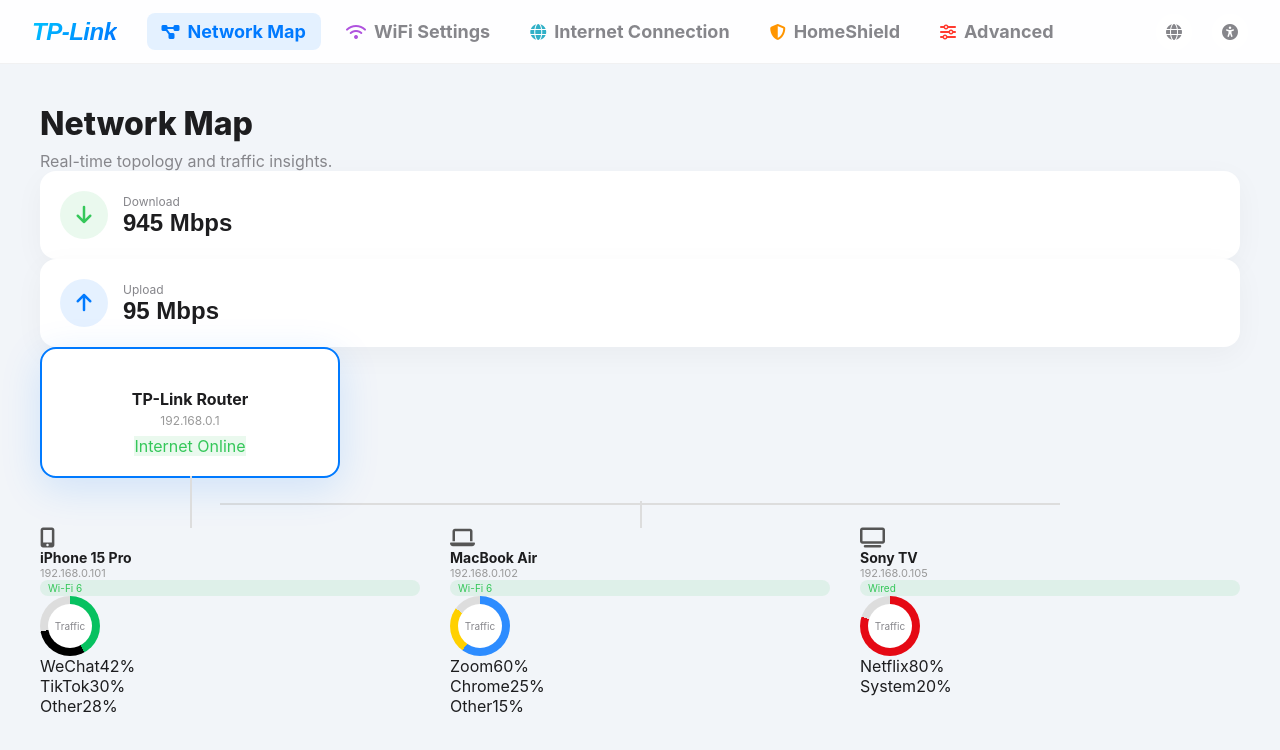
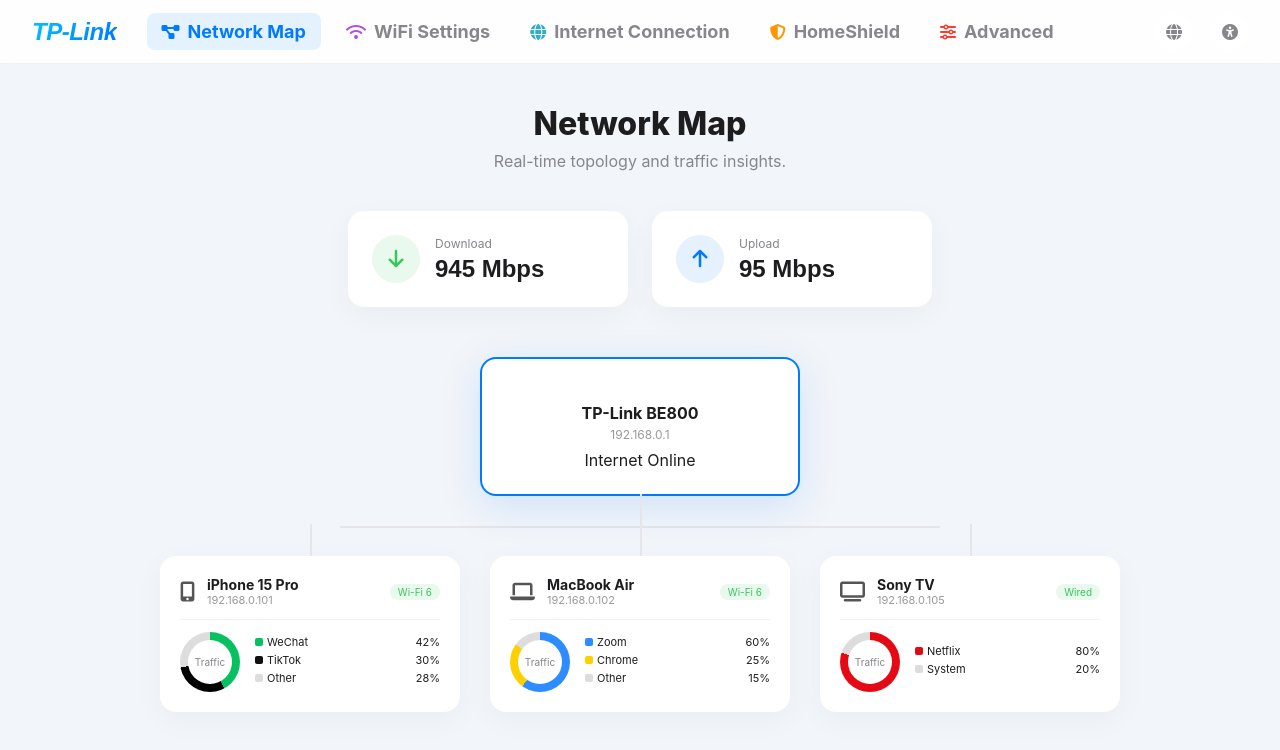
Before and after one commit to KeytoLove1104/Archer-A, a plain HTML site: page index.html in a window 1280 px wide. Drawn offline with Linux system fonts and the light colour scheme.

Commit message:
Update index.html

```diff
--- a/index.html
+++ b/index.html
@@ -11,7 +11,7 @@
             --primary-color: #007AFF;
             --bg-body: #F2F5F9;
             --sidebar-bg: #FFFFFF;
-            --top-nav-bg: rgba(255, 255, 255, 0.9); /* 轻微玻璃拟态 */
+            --top-nav-bg: rgba(255, 255, 255, 0.9);
             --text-main: #1D1D1F;
             --text-sub: #86868B;
             --shadow-soft: 0 8px 30px rgba(0, 0, 0, 0.04);
@@ -53,7 +53,6 @@
             flex-shrink: 0;
         }
 
-        /* 艺术字 Logo */
         .logo {
             font-family: 'Futura', 'Avenir Next', sans-serif;
             font-weight: 800;
@@ -66,7 +65,7 @@
         }
 
         .header-icons { display: flex; gap: 20px; }
-        .icon-btn { /* Style retained from Demo B for consistency */
+        .icon-btn {
             width: 36px; height: 36px; border-radius: 50%; display: flex; align-items: center;
             justify-content: center; cursor: pointer; color: var(--text-sub); transition: all 0.2s;
             background: rgba(255,255,255,0.5);
@@ -86,15 +85,14 @@
             display: flex;
             align-items: center;
             gap: 8px;
-            font-size: 18px; /* 大号字体 */
-            font-weight: 700; /* 加粗 */
+            font-size: 18px;
+            font-weight: 700;
             color: var(--text-sub);
             transition: all 0.2s;
         }
         .nav-l1-top:hover { background: rgba(0,0,0,0.03); }
         .nav-l1-top.active { color: var(--primary-color); background: rgba(0, 122, 255, 0.1); }
 
-        /* L1 顶部图标的颜色 */
         .nav-l1-top i { font-size: 16px; }
         .icon-top-blue { color: var(--icon-blue); }
         .icon-top-purple { color: var(--icon-purple); }
@@ -105,7 +103,6 @@
         /* ==================== 3. 主容器与动态侧边栏 ==================== */
         .container { display: flex; flex: 1; overflow: hidden; }
 
-        /* 侧边栏容器：用于动态显示/隐藏 */
         .sidebar-wrapper {
             width: var(--sidebar-width);
             background: var(--sidebar-bg);
@@ -115,7 +112,6 @@
             flex-shrink: 0;
             transition: width 0.3s ease-in-out;
         }
-        /* 隐藏侧边栏，宽度为 0，内容区域自动拉伸 */
         .sidebar-hidden {
             width: 0;
             padding: 0;
@@ -123,7 +119,6 @@
             border-right: none;
         }
 
-        /* L2/L3 样式 */
         .nav-l2-item {
             padding: 10px 24px;
             cursor: pointer;
@@ -140,12 +135,9 @@
         .nav-l2-item.parent .chevron { transition: transform 0.3s; }
         .nav-l2-item.parent.expanded .chevron { transform: rotate(180deg); }
 
-        /* L3 容器 */
-        .nav-l3-container {
-            display: none; /* 默认隐藏 */
-        }
+        .nav-l3-container { display: none; }
         .nav-l3-item {
-            padding: 8px 24px 8px 48px; /* 缩进 */
+            padding: 8px 24px 8px 48px;
             font-size: 14px;
             color: var(--text-sub);
             transition: all 0.2s;
@@ -159,26 +151,144 @@
             flex: 1;
             padding: 40px;
             overflow-y: auto;
+            /* 确保内容居中 */
+            display: flex;
+            flex-direction: column;
+            align-items: center;
         }
 
-        /* 保持 Network Map 的特殊样式 */
-        .dashboard-header, .stat-card, .topology-area, .router-node, .clients-grid, .client-card, .client-top, .traffic-viz, .donut, .app-list { /* ... (Include all Network Map specific CSS here) */
-            /* Using a placeholder to avoid excessive repetition */
+        /* 统一内容最大宽度容器，防止大屏散开 */
+        .content-wrapper {
+            width: 100%;
+            max-width: 1100px; /* 限制最大宽度，保持和谐 */
         }
-        /* Add essential Network Map CSS for functionality */
-        .stat-card { flex: 1; background: #fff; padding: 20px; border-radius: var(--radius-l); box-shadow: var(--shadow-soft); display: flex; align-items: center; gap: 15px; }
+
+        /* 页面标题居中 */
+        .page-header-text { text-align: center; margin-bottom: 40px; }
+        .page-title { font-size: 32px; font-weight: 800; margin: 0 0 8px 0; color: var(--text-main); }
+        .page-desc { color: var(--text-sub); margin: 0; }
+
+        /* ==================== Network Map 专属居中样式 ==================== */
+
+        /* 仪表盘 */
+        .dashboard-header {
+            display: flex;
+            gap: 24px;
+            margin-bottom: 50px;
+            justify-content: center; /* 居中对齐 */
+        }
+        .stat-card {
+            width: 280px; /* 固定宽度，更整齐 */
+            background: #fff;
+            padding: 24px;
+            border-radius: var(--radius-l);
+            box-shadow: var(--shadow-soft);
+            display: flex;
+            align-items: center;
+            gap: 15px;
+            transition: transform 0.2s;
+        }
+        .stat-card:hover { transform: translateY(-2px); }
         .stat-icon { width: 48px; height: 48px; border-radius: 50%; display: flex; align-items: center; justify-content: center; font-size: 20px; }
         .stat-val { font-size: 24px; font-weight: 800; font-family: 'Futura', sans-serif; }
-        .stat-label { font-size: 12px; color: var(--text-sub); }
-        .router-node { width: 300px; background: #fff; border: 2px solid var(--primary-color); border-radius: var(--radius-l); padding: 20px; text-align: center; position: relative; z-index: 2; margin-bottom: 50px; box-shadow: 0 10px 40px rgba(0, 122, 255, 0.15); }
-        .router-node::after { content: ''; position: absolute; bottom: -52px; left: 50%; width: 2px; height: 52px; background: #ddd; z-index: 1; }
-        .clients-grid { display: grid; grid-template-columns: repeat(auto-fit, minmax(320px, 1fr)); gap: 30px; width: 100%; position: relative; }
-        .clients-grid::before { content: ''; position: absolute; top: -25px; left: 15%; right: 15%; height: 2px; background: #ddd; z-index: 1; }
-        .client-card::before { content: ''; position: absolute; top: -27px; left: 50%; width: 2px; height: 27px; background: #ddd; }
+        .stat-label { font-size: 12px; color: var(--text-sub); margin-bottom: 4px; }
+
+        /* 拓扑区域 */
+        .topology-area {
+            display: flex;
+            flex-direction: column;
+            align-items: center;
+            width: 100%;
+        }
+
+        /* 路由器节点 */
+        .router-node {
+            width: 320px;
+            background: #fff;
+            border: 2px solid var(--primary-color);
+            border-radius: var(--radius-l);
+            padding: 24px;
+            text-align: center;
+            position: relative;
+            z-index: 2;
+            margin-bottom: 60px; /* 增加间距 */
+            box-shadow: 0 10px 40px rgba(0, 122, 255, 0.15);
+        }
+        .router-node::after {
+            content: '';
+            position: absolute;
+            bottom: -62px; /* 延伸到下方 */
+            left: 50%;
+            width: 2px;
+            height: 62px;
+            background: #E5E5EA;
+            z-index: 1;
+        }
+
+        /* 客户端网格 - 改为 Flexbox 实现完美居中 */
+        .clients-grid {
+            display: flex;
+            justify-content: center; /* 居中 */
+            flex-wrap: wrap;
+            gap: 30px;
+            width: 100%;
+            position: relative;
+        }
+        /* 连接横线 */
+        .clients-grid::before {
+            content: '';
+            position: absolute;
+            top: -30px;
+            /* 限制横线宽度，使其不显得太宽 */
+            left: 50%;
+            transform: translateX(-50%);
+            width: 80%; /* 横跨 80% 的区域 */
+            max-width: 600px;
+            height: 2px;
+            background: #E5E5EA;
+            z-index: 1;
+        }
+
+        .client-card {
+            background: #fff;
+            padding: 20px;
+            border-radius: 16px;
+            box-shadow: var(--shadow-soft);
+            position: relative;
+            width: 300px; /* 固定宽度，整齐 */
+            flex-shrink: 0;
+            transition: all 0.2s;
+        }
+        .client-card:hover { transform: translateY(-4px); box-shadow: 0 15px 35px rgba(0,0,0,0.06); }
+        .client-card::before {
+            content: '';
+            position: absolute;
+            top: -32px;
+            left: 50%;
+            width: 2px;
+            height: 32px;
+            background: #E5E5EA;
+        }
+
+        /* 客户端内部样式 */
+        .client-top { display: flex; align-items: center; gap: 12px; border-bottom: 1px solid #f0f0f5; padding-bottom: 12px; margin-bottom: 12px; }
+        .traffic-viz { display: flex; align-items: center; gap: 15px; }
         .donut { width: 60px; height: 60px; border-radius: 50%; position: relative; flex-shrink: 0; }
         .donut-inner { position: absolute; top: 8px; left: 8px; right: 8px; bottom: 8px; background: #fff; border-radius: 50%; display: flex; align-items: center; justify-content: center; font-size: 10px; color: var(--text-sub); }
-        .page-title { font-size: 32px; font-weight: 800; margin: 0 0 8px 0; color: var(--text-main); }
-        .page-desc { color: var(--text-sub); margin: 0; }
+        .app-list { flex: 1; font-size: 11px; }
+        .app-item { display: flex; justify-content: space-between; margin-bottom: 4px; align-items: center; }
+        .dot { width: 8px; height: 8px; border-radius: 2px; display: inline-block; margin-right: 4px; }
+
+        /* 配置视图 */
+        .config-view { background: #fff; border-radius: 20px; padding: 40px; box-shadow: var(--shadow-soft); animation: fadeIn 0.3s ease; text-align: left; }
+        .setting-row { display: flex; justify-content: space-between; align-items: center; padding: 20px 0; border-bottom: 1px solid #f0f0f5; }
+        .switch { position: relative; display: inline-block; width: 50px; height: 28px; }
+        .switch input { opacity: 0; width: 0; height: 0; }
+        .slider { position: absolute; cursor: pointer; top: 0; left: 0; right: 0; bottom: 0; background-color: #ccc; transition: .4s; border-radius: 34px; }
+        input:checked + .slider { background-color: var(--primary-color); }
+        input:checked + .slider:before { transform: translateX(22px); }
+
+        @keyframes fadeIn { from { opacity: 0; transform: translateY(10px); } to { opacity: 1; transform: translateY(0); } }
 
     </style>
 </head>
@@ -261,7 +371,7 @@
                             "Port Triggering": { type: 'leaf' },
                             "UPnP": { type: 'leaf' },
                             "DMZ": { type: 'leaf' },
-                            "Advanced(NAT/Internet Port Negotiation)": { type: 'leaf' }
+                            "Advanced(NAT)": { type: 'leaf' }
                         }
                     },
                     "WPS": { type: 'leaf' },
@@ -283,9 +393,6 @@
                             "Reboot": { type: 'leaf' },
                             "Administration": { type: 'leaf' },
                             "Time Settings": { type: 'leaf' },
-                            "Voice Assistant": { type: 'leaf' },
-                            "LED Control": { type: 'leaf' },
-                            "Operation Mode": { type: 'leaf' },
                             "System Log": { type: 'leaf' },
                             "Diagnostic Tools": { type: 'leaf' },
                             "About": { type: 'leaf' }
@@ -297,7 +404,7 @@
 
         const networkMapData = {
             global: { download: '945 Mbps', upload: '95 Mbps' },
-            router: { name: 'TP-Link Router', ip: '192.168.0.1' },
+            router: { name: 'TP-Link BE800', ip: '192.168.0.1' },
             clients: [
                 { name: "iPhone 15 Pro", type: "mobile", icon: "fa-mobile-alt", con: "Wi-Fi 6", ip: "192.168.0.101", apps: [ {n:"WeChat", p:42, c:"#07C160"}, {n:"TikTok", p:30, c:"#111"}, {n:"Other", p:28, c:"#ddd"} ] },
                 { name: "MacBook Air", type: "laptop", icon: "fa-laptop", con: "Wi-Fi 6", ip: "192.168.0.102", apps: [ {n:"Zoom", p:60, c:"#2D8CFF"}, {n:"Chrome", p:25, c:"#FFD000"}, {n:"Other", p:15, c:"#ddd"} ] },
@@ -305,52 +412,37 @@
             ]
         };
 
-        let currentActiveGroup = null; // 记录当前激活的顶部父节点
+        let currentActiveGroup = null;
 
         // ==================== 逻辑控制 ====================
 
-        // L1 顶部导航点击处理
         function navToL1(title, type, el) {
-            // 顶部激活状态管理
             document.querySelectorAll('.nav-l1-top').forEach(e => e.classList.remove('active'));
             el.classList.add('active');
 
             const sidebar = document.getElementById('sidebar-wrapper');
 
-            // 1. 如果是父节点 (HomeShield/Advanced)
             if (type === 'parent') {
-                sidebar.classList.remove('sidebar-hidden'); // 显示侧边栏
+                sidebar.classList.remove('sidebar-hidden');
                 renderSidebar(title);
-                // 默认激活侧边栏的第一个 L2 项
                 const firstL2 = Object.keys(NAV_DATA[title].children)[0];
-                if (firstL2) {
-                    navToL2(firstL2, 'leaf');
-                }
+                if (firstL2) navToL2(firstL2, 'leaf');
                 currentActiveGroup = title;
-            }
-            // 2. 如果是叶节点 (Network Map, WiFi, Internet)
-            else {
-                sidebar.classList.add('sidebar-hidden'); // 隐藏侧边栏
+            } else {
+                sidebar.classList.add('sidebar-hidden');
                 renderContent(title, 'leaf', null);
                 currentActiveGroup = null;
             }
         }
 
-        // 侧边栏 L2/L3 节点点击处理
         function navToL2(title, type, el) {
-            // 清除侧边栏所有激活状态
             document.querySelectorAll('#sidebar-nav .nav-l2-item, #sidebar-nav .nav-l3-item').forEach(e => e.classList.remove('active'));
-
             if (el) el.classList.add('active');
-
-            // 渲染内容 (L2/L3 在此方案中都是内容叶节点)
             renderContent(title, 'leaf', null);
         }
 
-        // L2 父节点 (在侧边栏中) 展开/收起 L3
         function toggleGroupL2(id, el) {
             const container = document.getElementById('group-' + id);
-
             if (container.style.display === 'block') {
                 container.style.display = 'none';
                 el.classList.remove('expanded');
@@ -362,45 +454,40 @@
 
         // ==================== 渲染函数 ====================
 
-        // 渲染整个侧边栏
         function renderSidebar(groupKey) {
             const nav = NAV_DATA[groupKey];
             let html = '';
 
             for (const l2Key in nav.children) {
                 const l2 = nav.children[l2Key];
-
-                // L2 是 L3 的父节点 (可展开)
                 if (l2.type === 'parent') {
                     html += `
-                        <div class="nav-l2-item parent" onclick="toggleGroupL2('${l2Key}', this)">
+                        <div class="nav-l2-item parent" onclick="toggleGroupL2('${l2Key.replace(/\s/g, '')}', this)">
                             <span>${l2Key}</span>
                             <i class="fas fa-chevron-down chevron"></i>
                         </div>
-                        <div class="nav-l3-container" id="group-${l2Key}">
+                        <div class="nav-l3-container" id="group-${l2Key.replace(/\s/g, '')}">
                             ${Object.keys(l2.children).map(l3Key =>
                                 `<div class="nav-l3-item" onclick="navToL2('${l3Key}', 'leaf', this)">${l3Key}</div>`
                             ).join('')}
                         </div>
                     `;
-                }
-                // L2 是叶节点 (可点击)
-                else {
+                } else {
                     html += `<div class="nav-l2-item" onclick="navToL2('${l2Key}', 'leaf', this)">${l2Key}</div>`;
                 }
             }
             document.getElementById('sidebar-nav').innerHTML = html;
         }
 
-        // 渲染主内容区域 (Leaf nodes only in this solution)
         function renderContent(title, type, parentTitle) {
             const container = document.getElementById('content-area');
+            // 包装一层 content-wrapper 方便居中控制
+            let contentHtml = '';
 
             if (title === 'Network Map') {
-                renderNetworkMap(container);
+                contentHtml = renderNetworkMap();
             } else {
-                // 通用配置页面 (L1 Leaf 或 L2/L3 Leaf)
-                container.innerHTML = `
+                contentHtml = `
                     <div class="page-header-text">
                         <h1 class="page-title">${title}</h1>
                         <p class="page-desc">Configuration panel for ${title}.</p>
@@ -417,24 +504,23 @@
                                 <span class="slider"></span>
                             </label>
                         </div>
-
                         <div class="setting-row" style="border-bottom:none;">
                             <div class="setting-info">
                                 <h4>Simple Configuration Item</h4>
                                 <p>Enter your setting value here.</p>
                             </div>
-                            <input type="text" value="Default Value" style="padding:8px; border:1px solid #ddd; border-radius:6px; outline:none;">
+                            <input type="text" value="Default Value" style="padding:8px; border:1px solid #ddd; border-radius:6px; outline:none; width: 250px;">
                         </div>
                     </div>
                 `;
             }
+            container.innerHTML = `<div class="content-wrapper">${contentHtml}</div>`;
         }
 
-        // Network Map 渲染函数 (简化版，仅保留结构和关键样式)
-        function renderNetworkMap(container) {
+        function renderNetworkMap() {
              const data = networkMapData;
             let clientsHtml = data.clients.map(c => {
-                let gradStyle = ''; // Simulating conic gradient based on app data
+                let gradStyle = '';
                 if(c.name.includes("iPhone")) gradStyle = "conic-gradient(#07C160 0% 42%, #000 42% 72%, #ddd 72% 100%)";
                 if(c.name.includes("Mac")) gradStyle = "conic-gradient(#2D8CFF 0% 60%, #FFD000 60% 85%, #ddd 85% 100%)";
                 if(c.name.includes("TV")) gradStyle = "conic-gradient(#E50914 0% 80%, #ddd 80% 100%)";
@@ -457,7 +543,7 @@
                 </div>`;
             }).join('');
 
-            container.innerHTML = `
+            return `
                 <div class="page-header-text">
                     <h1 class="page-title">Network Map</h1>
                     <p class="page-desc">Real-time topology and traffic insights.</p>
@@ -479,7 +565,7 @@
                         <i class="fas fa-router" style="font-size:32px; color:var(--primary-color); margin-bottom:8px;"></i>
                         <h3 style="margin:0; font-size:16px;">${data.router.name}</h3>
                         <div style="font-size:12px; color:#999; margin-top:4px;">${data.router.ip}</div>
-                        <span class="client-status status-online" style="background: rgba(52, 199, 89, 0.1); color: #34C759; display:inline-block; margin-top:8px;">Internet Online</span>
+                        <span class="client-status status-online" style="display:inline-block; margin-top:8px;">Internet Online</span>
                     </div>
 
                     <div class="clients-grid">
@@ -489,8 +575,6 @@
             `;
         }
 
-
-        // 初始化：默认加载 Network Map
         window.onload = function() {
             renderContent('Network Map', 'leaf', null);
         };
```
